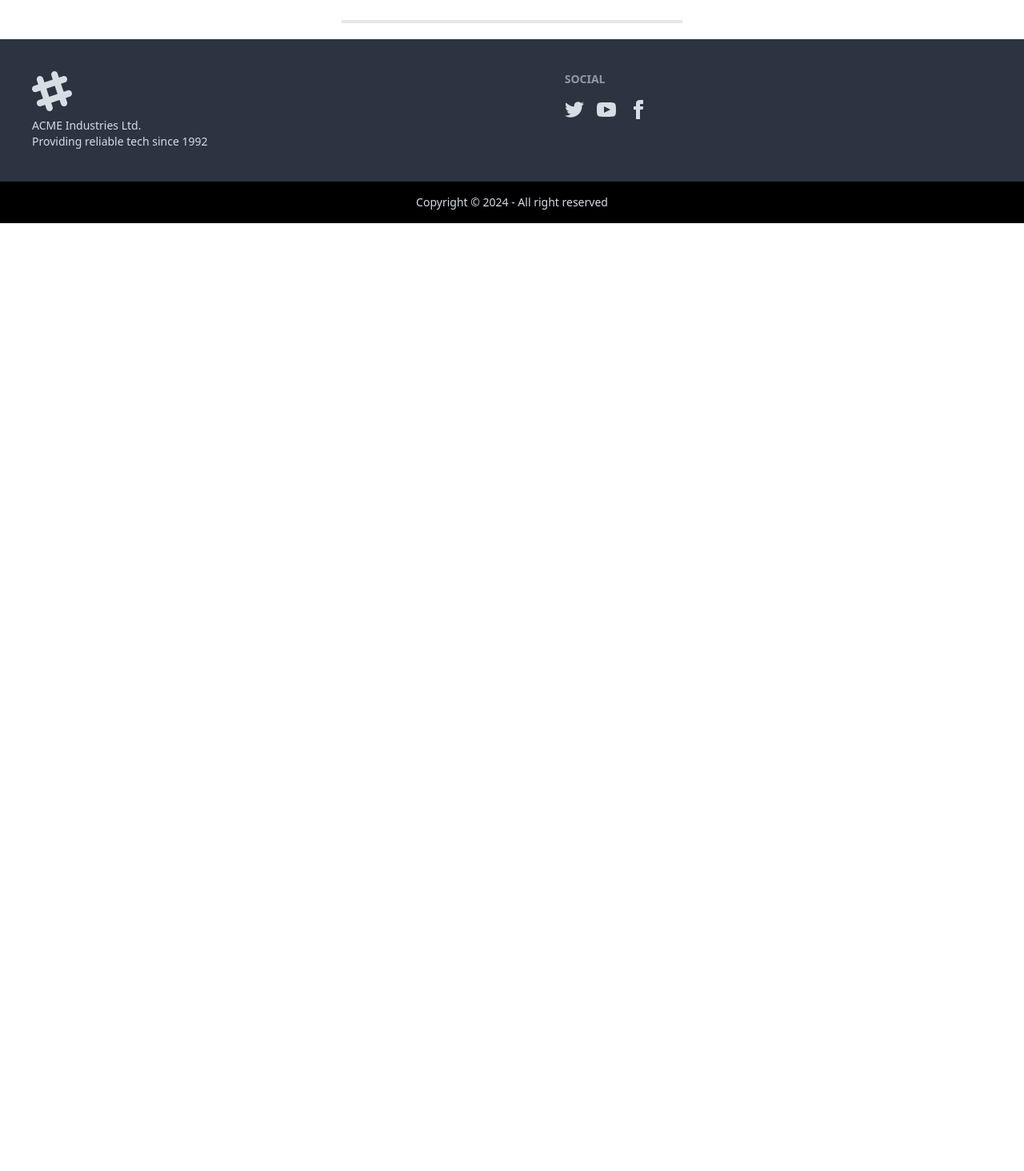
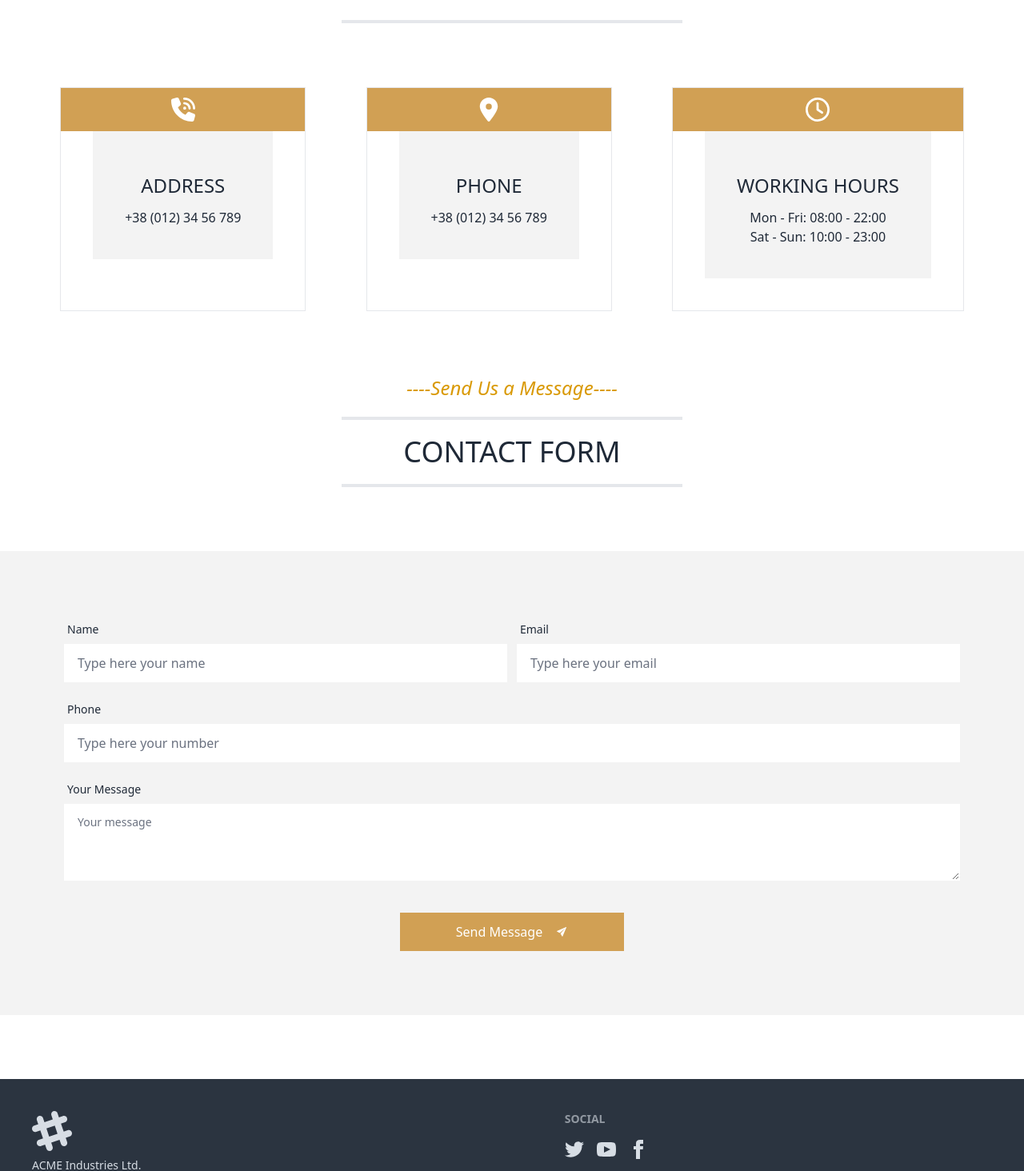
Before and after one commit to Mahmudmhb/bistro-boss, a React (Vite) app: page /contact in a window 1280 px wide. Shown: the part 791-2255 px from the top of the page at 80% size. Before the commit the page ends 1070 px from the top, so only its background shows below. Built offline with nearby package versions, Linux system fonts and the light colour scheme; no server answers.

Commit message:
contact page added

```diff
--- a/src/Pages/Contact/Contact.jsx
+++ b/src/Pages/Contact/Contact.jsx
@@ -1,3 +1,7 @@
+// import { FaPhoneVolume } from "react-icons/fa";
+import { FaLocationDot, FaPhoneVolume, FaRegClock } from "react-icons/fa6";
+import { IoIosSend } from "react-icons/io";
+
 import Heading from "../../Sheard/Heading";
 import ShareBannar from "../../Sheard/ShareBannar";
 import img from "../../assets/contact/banner.jpg";
@@ -11,6 +15,96 @@ const Contact = () => {
         image={img}
       ></ShareBannar>
       <Heading title={"visit us"} heading={"our location"}></Heading>
+
+      <div className="md:flex justify-evenly my-20">
+        <div className="text-center border">
+          <div className=" bg-[#d1a054] p-3">
+            <span className="">
+              <FaPhoneVolume className="inline text-white text-3xl"></FaPhoneVolume>
+            </span>
+          </div>
+          <div className="bg-[#f3f3f3] mx-10 mb-10 p-10">
+            <h1 className="text-2xl my-3">ADDRESS</h1>
+            <h5>+38 (012) 34 56 789</h5>
+          </div>
+        </div>
+        <div className="text-center border">
+          <div className=" bg-[#d1a054] p-3">
+            <span className="">
+              <FaLocationDot className="inline text-white text-3xl"></FaLocationDot>
+            </span>
+          </div>
+          <div className="bg-[#f3f3f3] mx-10 mb-10 p-10">
+            <h1 className="text-2xl my-3">PHONE</h1>
+            <h5>+38 (012) 34 56 789</h5>
+          </div>
+        </div>
+        <div className="text-center border">
+          <div className=" bg-[#d1a054] p-3">
+            <span className="">
+              <FaRegClock className="inline text-white text-3xl"></FaRegClock>
+            </span>
+          </div>
+          <div className="bg-[#f3f3f3] mx-10 mb-10 p-10">
+            <h1 className="text-2xl my-3">WORKING HOURS</h1>
+            <h5>
+              Mon - Fri: 08:00 - 22:00 <br /> Sat - Sun: 10:00 - 23:00
+            </h5>
+          </div>
+        </div>
+      </div>
+      <Heading title={"Send Us a Message"} heading={"CONTACT FORM"}></Heading>
+
+      <div className="bg-[#f3f3f3] justify-center p-20 my-20 space-y-4">
+        <div className="flex gap-3 ">
+          <label className="form-control w-full">
+            <div className="label">
+              <span className="label-text"> Name</span>
+            </div>
+            <input
+              type="text"
+              placeholder="Type here your name"
+              className="input  rounded-none  w-full "
+            />
+          </label>
+          <label className="form-control w-full ">
+            <div className="label">
+              <span className="label-text"> Email</span>
+            </div>
+            <input
+              type="email"
+              placeholder="Type here your email"
+              className="input rounded-none  w-full "
+            />
+          </label>
+        </div>
+        <label className="form-control w-full ">
+          <div className="label">
+            <span className="label-text"> Phone</span>
+          </div>
+          <input
+            type="text"
+            placeholder="Type here your number"
+            className="input rounded-none  w-full "
+          />
+        </label>
+
+        <label className="form-control">
+          <div className="label">
+            <span className="label-text">Your Message</span>
+          </div>
+          <textarea
+            className="textarea rounded-none  h-24"
+            placeholder="Your message"
+          ></textarea>
+        </label>
+        <div className="text-center">
+          <button className="flex justify-center mx-auto w-1/4  mt-10 gap-4 text-white p-3 items-center bg-[#d1a054]">
+            {" "}
+            Send Message <IoIosSend className="inline" />
+          </button>
+        </div>
+      </div>
     </div>
   );
 };
```
